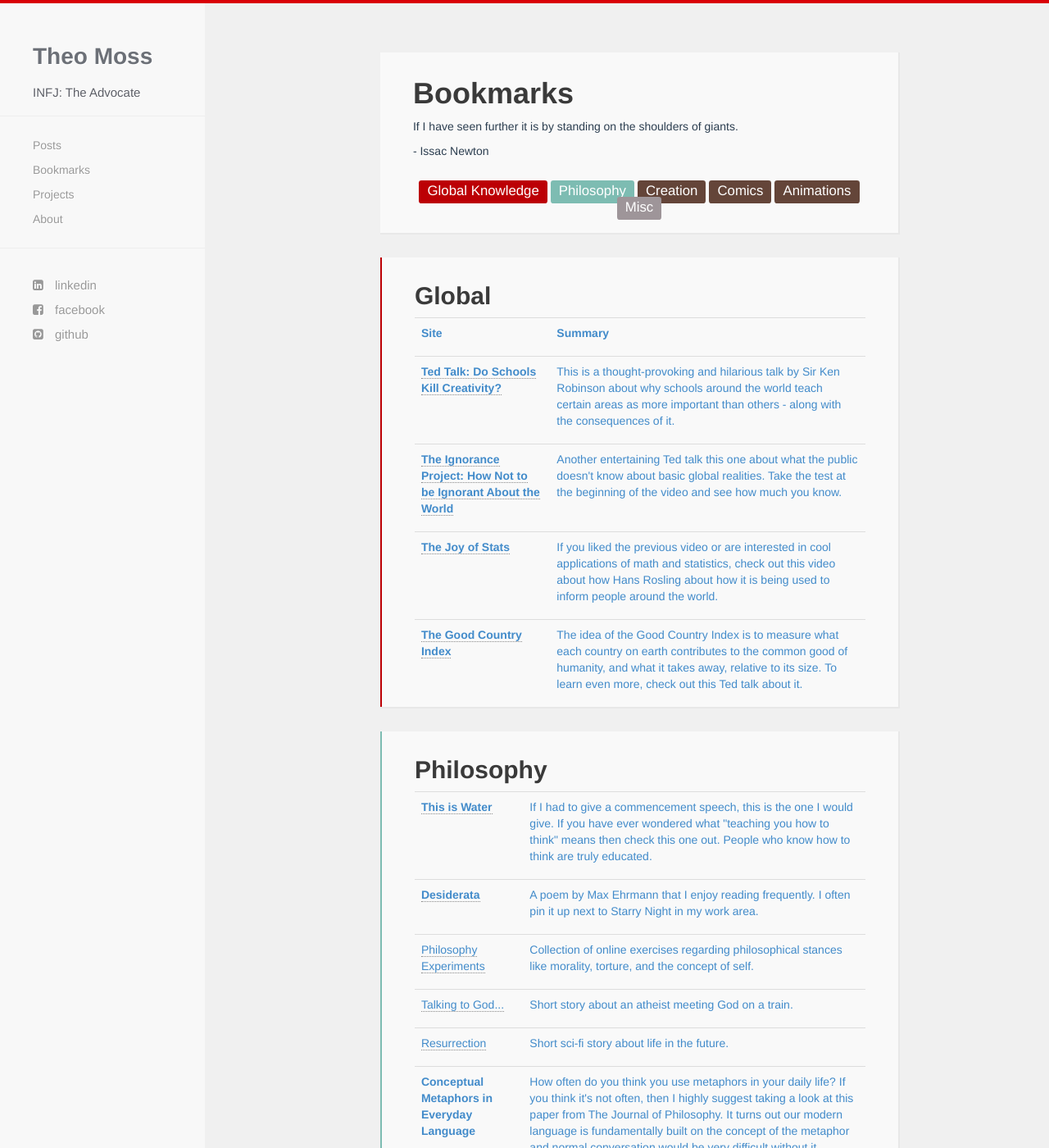
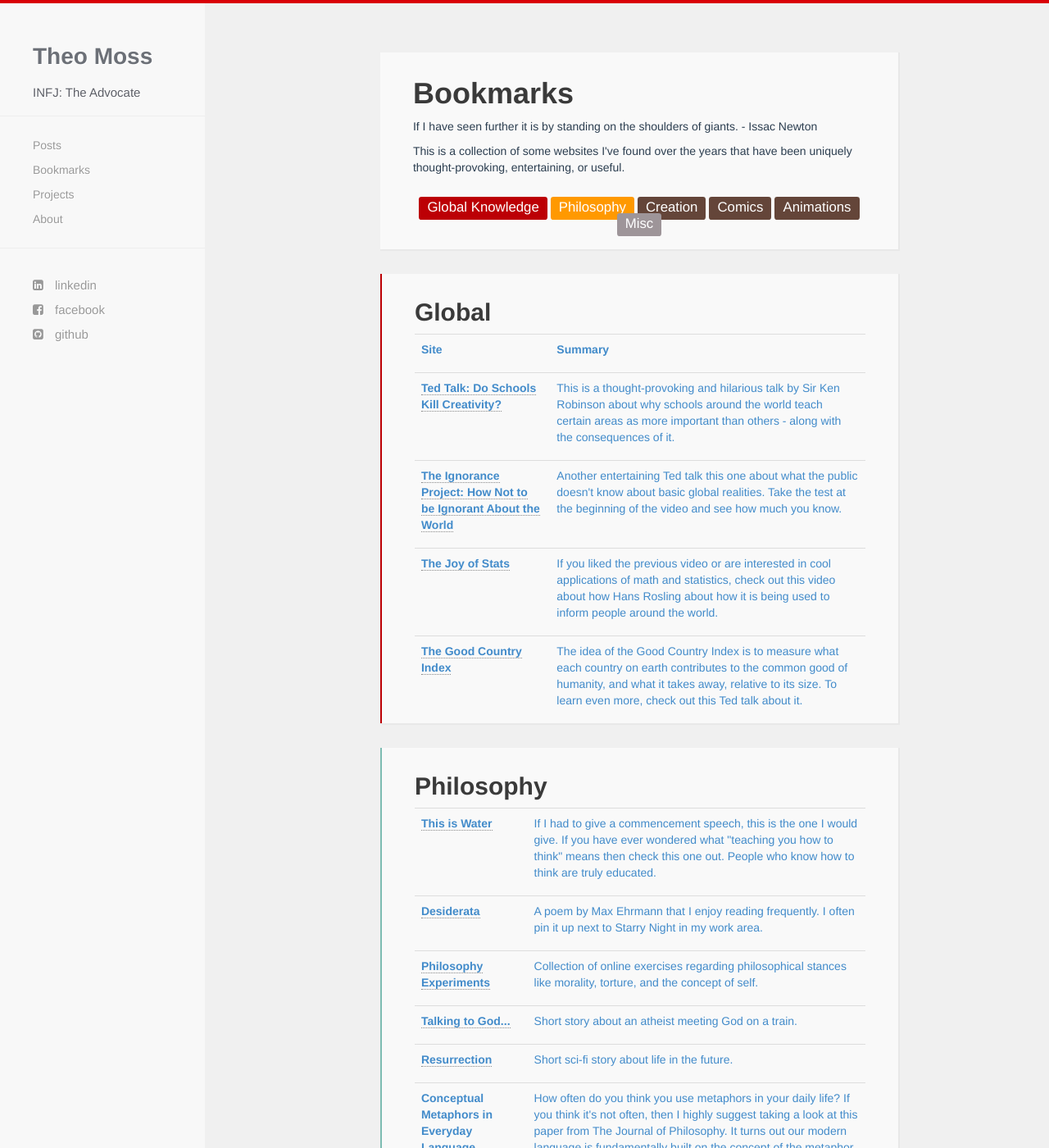
Before and after one commit to tmoss4/tmoss4.github.io, a Jekyll site: the page built from bookmarks.html, in a window 1280 px wide and 1400 px high. Shown: the whole window at 82% size. Built offline with Jekyll 4.4.1, drawn with Linux system fonts in a browser that asks for light colours; nearby versions of some CDN libraries; some of the changed text lies outside the part shown.

Commit message:
button color test

```diff
--- a/bookmarks.html
+++ b/bookmarks.html
@@ -5,8 +5,8 @@ title: Bookmarks
 
   <div id="article">
     <h1>Bookmarks</h1>
-    <p>If I have seen further it is by standing on the shoulders of giants.</p>
-    <p>- Issac Newton</p>
+    <p>If I have seen further it is by standing on the shoulders of giants. - Issac Newton</p>
+    <p>This is a collection of some websites I've found over the years that have been uniquely thought-provoking, entertaining, or useful.</p>
     <br>
     <center>
       <a href="#gknow"><span class="label label-danger gknow-button">Global Knowledge</span></a>
@@ -91,7 +91,7 @@ title: Bookmarks
             </tr>
             <tr>
               <td valign="top" class="td5">
-                <p class="p2"><span class="s1"><a href="http://www.philosophyexperiments.com"><aspx>Philosophy Experiments</b></a></span></p>
+                <p class="p2"><span class="s1"><a href="http://www.philosophyexperiments.com"><b>Philosophy Experiments</b></a></span></p>
               </td>
               <td valign="top" class="td6">
                 <p class="p2"><span class="s1">Collection of online exercises regarding philosophical stances like morality, torture, and the concept of self.<span class="Apple-converted-space"> </span></span></p>
@@ -99,7 +99,7 @@ title: Bookmarks
             </tr>
             <tr>
               <td valign="top" class="td5">
-                <p class="p2"><span class="s1"><a href="http://www.fullmoon.nu/articles/art.php?id=tal">Talking to God...</b></a></span></p>
+                <p class="p2"><span class="s1"><a href="http://www.fullmoon.nu/articles/art.php?id=tal"><b>Talking to God...</b></a></span></p>
               </td>
               <td valign="top" class="td6">
                 <p class="p2"><span class="s1">Short story about an atheist meeting God on a train.<span class="Apple-converted-space"> </span></span></p>
@@ -107,7 +107,7 @@ title: Bookmarks
             </tr>
             <tr>
               <td valign="top" class="td5">
-                <p class="p2"><span class="s1"><a href="http://www.fullmoon.nu/articles/art.php?id=tal">Resurrection</b></a></span></p>
+                <p class="p2"><span class="s1"><a href="http://www.fullmoon.nu/articles/art.php?id=tal"><b>Resurrection</b></a></span></p>
               </td>
               <td valign="top" class="td6">
                 <p class="p2"><span class="s1">Short sci-fi story about life in the future.<span class="Apple-converted-space"> </span></span></p>
@@ -303,7 +303,7 @@ title: Bookmarks
                     </tr>
                     <tr>
                       <td valign="top" class="td3">
-                        <p class="p2"><span class="s1"><a href="http://www.youtube.com/watch?v=bJX5XHnONTI"><b>Mathematics - Spoken Word</b></a></span></p>
+                        <p class="p2"><span class="s1"><a href="http://www.youtube.com/watch?v=bJX5XHnONTI"><b>Mathematics (Spoken Word)</b></a></span></p>
                       </td>
                       <td valign="top" class="td4">
                         <p class="p2"><span class="s2">This powerful spoken word piece is about the immigration how foreigners to any country affect their surroundings.<span class="Apple-converted-space"> </span></span></p>
--- a/css/hc.css
+++ b/css/hc.css
@@ -608,7 +608,7 @@ time
 
 .philosophy-button
 {
-  background-color:#7dbcb2
+  background-color:#ff9900
 }
 
 .philosophy:hover
@@ -618,7 +618,7 @@ time
 
 .philosophy-button:hover
 {
-  background-color:#bbe9e2
+  background-color:#0066ff
 }
 
 .creation
```
